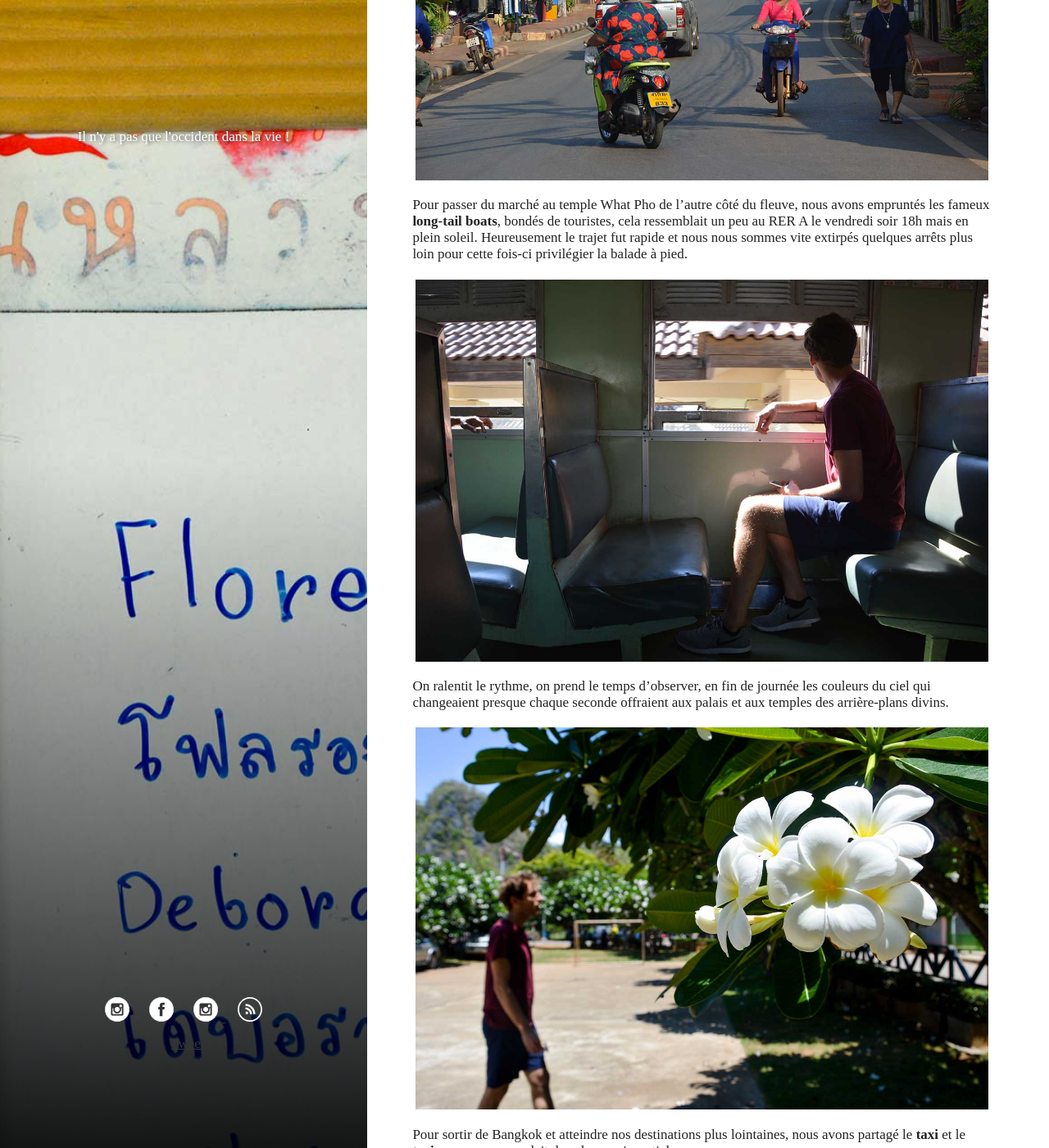
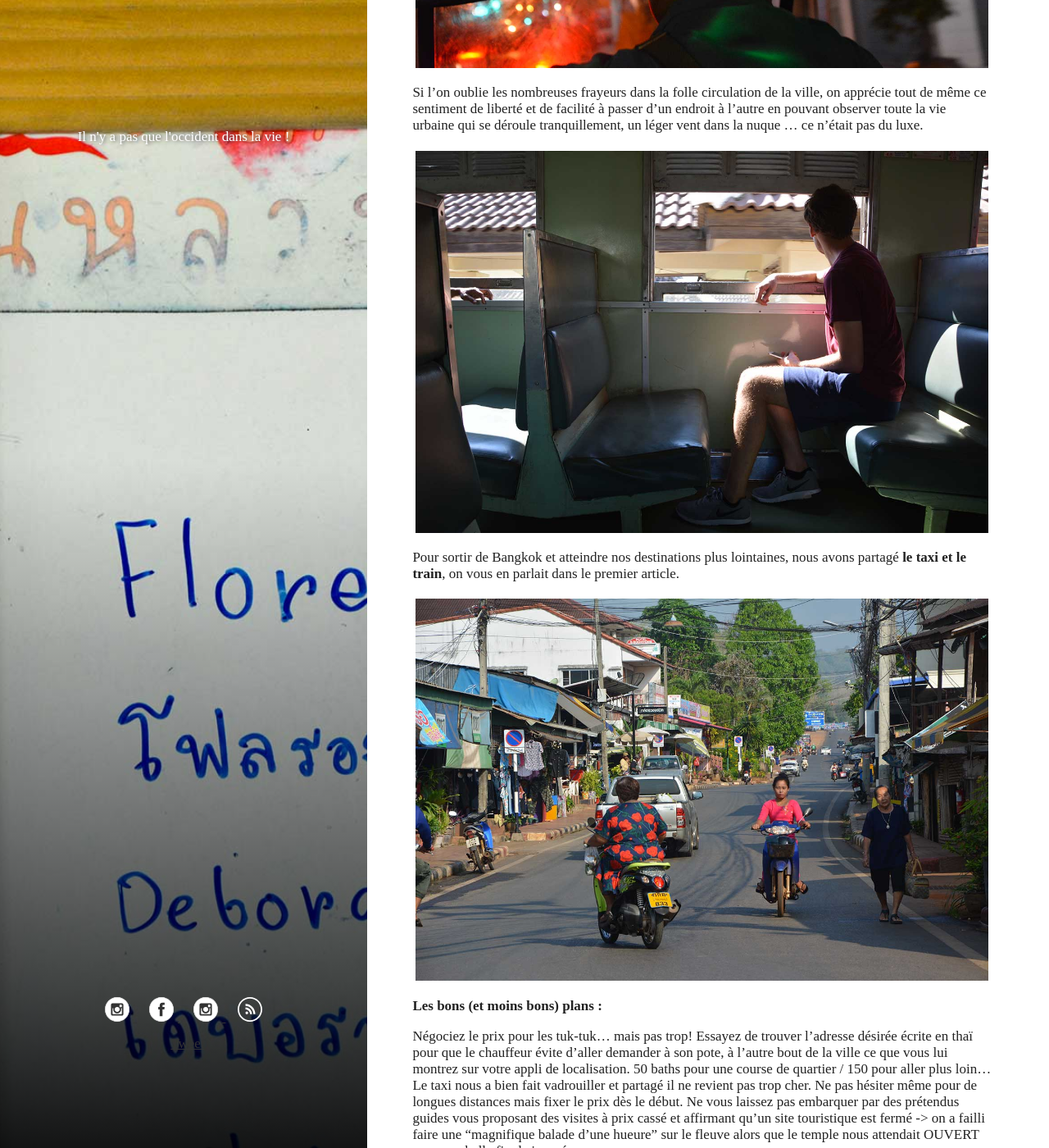
Before and after one commit to FlorentD/cairatuverras.github.io, a Jekyll site: the page built from _posts/2017-06-09-thailande-culture.md, in a window 1280 px wide and 1400 px high, scrolled down 3056 px. Shown: the whole window at 82% size. Built offline with Jekyll 4.4.1, drawn with Linux system fonts in a browser that asks for light colours; comment, search, counter and statistics services are not loaded; some of the changed text lies outside the part shown.

Commit message:
Create 2017-06-09-thailande-culture.md

```diff
--- a/_posts/2017-06-09-thailande-culture.md
+++ b/_posts/2017-06-09-thailande-culture.md
@@ -13,27 +13,36 @@
 [![railroad]({{ site.images }}/thailande_culture/head.jpg)]({{ site.images }}/thailande_culture/head.jpg)
 Avec quelques semaines de recul on se rappelle avec nostalgie de tous ces bons moments passés dans ce pays plein de surprises qui nous a clairement fait déconnecter de Paris.
 
-Un voyage vers l’inconnu, sur un autre continent, dans un royaume aux milles contrastes. On vous en parle des mois à l’avance : les amis qui ont déjà découvert, ceux qui on entendu dire… et ceux qui rêveraient d’y aller. Nul ne tarira d’éloge sur la Thaïlande et nous serons maintenant deux convaincus de plus à vouloir vous faire craquer pour des billets direction Bangkok.
-
 [![railroad]({{ site.images }}/thailande_culture/ville_1.jpg)]({{ site.images }}/thailande_culture/ville_1.jpg)
 
-Partir en voyage dans un pays aussi lointain c’est cependant accepter le changement, l’étonnement, l’ouverture d’esprit et de culture. On met de côté, son petit confort « européen », son portable, ses habitudes et Hop ! On vient s’ouvrir à d’autres connexions.
+Partir en voyage dans un pays aussi lointain c’est cependant accepter **le changement, l’étonnement, l’ouverture d’esprit et de culture.** On met de côté, son petit confort « européen », son portable, ses habitudes et Hop ! On vient s’ouvrir à d’autres connexions.
 
 [![railroad]({{ site.images }}/thailande_culture/transport_1.jpg)]({{ site.images }}/thailande_culture/transport_1.jpg)
 
 Après avoir tenté toutes les positions possibles du Buddha pour s’installer confortablement dans **l’avion** et sans jamais y parvenir vraiment, on était bien soulagé d’arriver à l’aéroport de Bangkok. On a donc enchaîné la tête un peu dans le guidon avec le **taxi** ultra-climatisé. Se frayant un chemin entre les bouchons inévitables de Bangkok il nous dépose heureusement à bon port, dans un  quartier peu pratique pour les voitures mais bien plus typique et authentique que le pied d’un hôtel du centre ville.
 
+[![railroad]({{ site.images }}/thailande_culture/ville_2.jpg)]({{ site.images }}/thailande_culture/ville_2.jpg)
+
+Dans ce quartier de Bangkok Noi justement on a vite compris qu’il fallait changer de mode de déplacement et nous sommes donc passés aux **tuk-tuks, mobilettes et autres scooters** qui vous font réaliser qu’au moindre coup de freins mal placé, vos jambes seront bonnes pour des raviolis frits en bord de route.
+
 [![railroad]({{ site.images }}/thailande_culture/transport_2.jpg)]({{ site.images }}/thailande_culture/transport_2.jpg)
 
-Dans ce quartier de Bangkok Noi justement on a vite compris qu’il fallait changer de mode de déplacement et nous sommes donc passés aux **tuk-tuks, mobilettes et autres scooters** qui vous font réaliser qu’au moindre coup de freins mal placé, vos jambes seront bonnes pour des raviolis frits en bord de route. Si l’on oublie les nombreuses frayeurs dans la folle circulation de la ville, on apprécie tout de même ce sentiment de liberté et de facilité à passer d’un endroit à l’autre en pouvant observer toute la vie urbaine qui se déroule tranquillement, un léger vent dans la nuque … ce n’était pas du luxe.
+Si l’on oublie les nombreuses frayeurs dans la folle circulation de la ville, on apprécie tout de même ce sentiment de liberté et de facilité à passer d’un endroit à l’autre en pouvant observer toute la vie urbaine qui se déroule tranquillement, un léger vent dans la nuque … ce n’était pas du luxe.
+
+[![railroad]({{ site.images }}/thailande_culture/transport_3.jpg)]({{ site.images }}/thailande_culture/transport_3.jpg)
+
+Pour sortir de Bangkok et atteindre nos destinations plus lointaines, nous avons partagé **le taxi et le train**, on vous en parlait dans le premier article.
 
 [![railroad]({{ site.images }}/thailande_culture/transport_4.jpg)]({{ site.images }}/thailande_culture/transport_4.jpg)
 
-Pour passer du marché au temple What Pho de l’autre côté du fleuve, nous avons empruntés les fameux **long-tail boats**, bondés de touristes, cela ressemblait un peu au RER A le vendredi soir 18h mais en plein soleil. Heureusement le trajet fut rapide et nous nous sommes vite extirpés quelques arrêts plus loin pour cette fois-ci privilégier la balade à pied.
+**Les bons (et moins bons) plans :**
 
-[![railroad]({{ site.images }}/thailande_culture/transport_3.jpg)]({{ site.images }}/thailande_culture/transport_3.jpg)
+Négociez le prix pour les tuk-tuk... mais pas trop!
+Essayez de trouver l’adresse désirée écrite en thaï pour que le chauffeur évite d’aller demander à son pote, à l’autre bout de la ville ce que vous lui montrez sur votre appli de localisation.
+50 baths pour une course de quartier / 150 pour aller plus loin...
+Le taxi nous a bien fait vadrouiller et partagé il ne revient pas trop cher. Ne pas hésiter même pour de longues distances mais fixer le prix dès le début.
+Ne vous laissez pas embarquer par des prétendus guides vous proposant des visites à prix cassé et affirmant qu’un site touristique est fermé -> on a failli faire une "magnifique balade d'une hueure" sur le fleuve alors que le temple nous attendait OUVERT pour une belle fin de journée.
 
-On ralentit le rythme, on prend le temps d’observer, en fin de journée les couleurs du ciel qui changeaient presque chaque seconde offraient aux palais et aux temples des arrière-plans divins.
 
 [![railroad]({{ site.images }}/thailande_culture/fleurs_1.jpg)]({{ site.images }}/thailande_culture/fleurs.jpg)
 
```
Also changed, not shown: other parts of _posts/2017-06-09-thailande-culture.md (+0 -1 lines).
